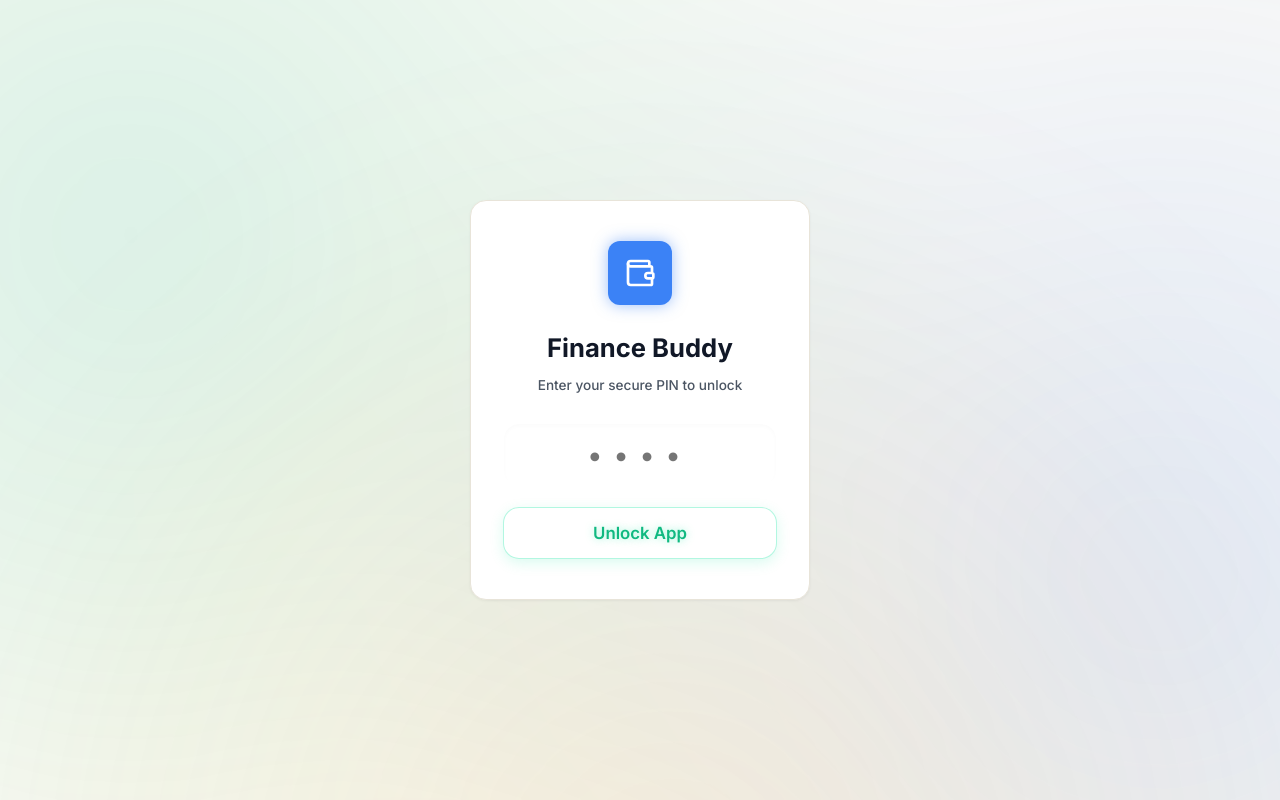
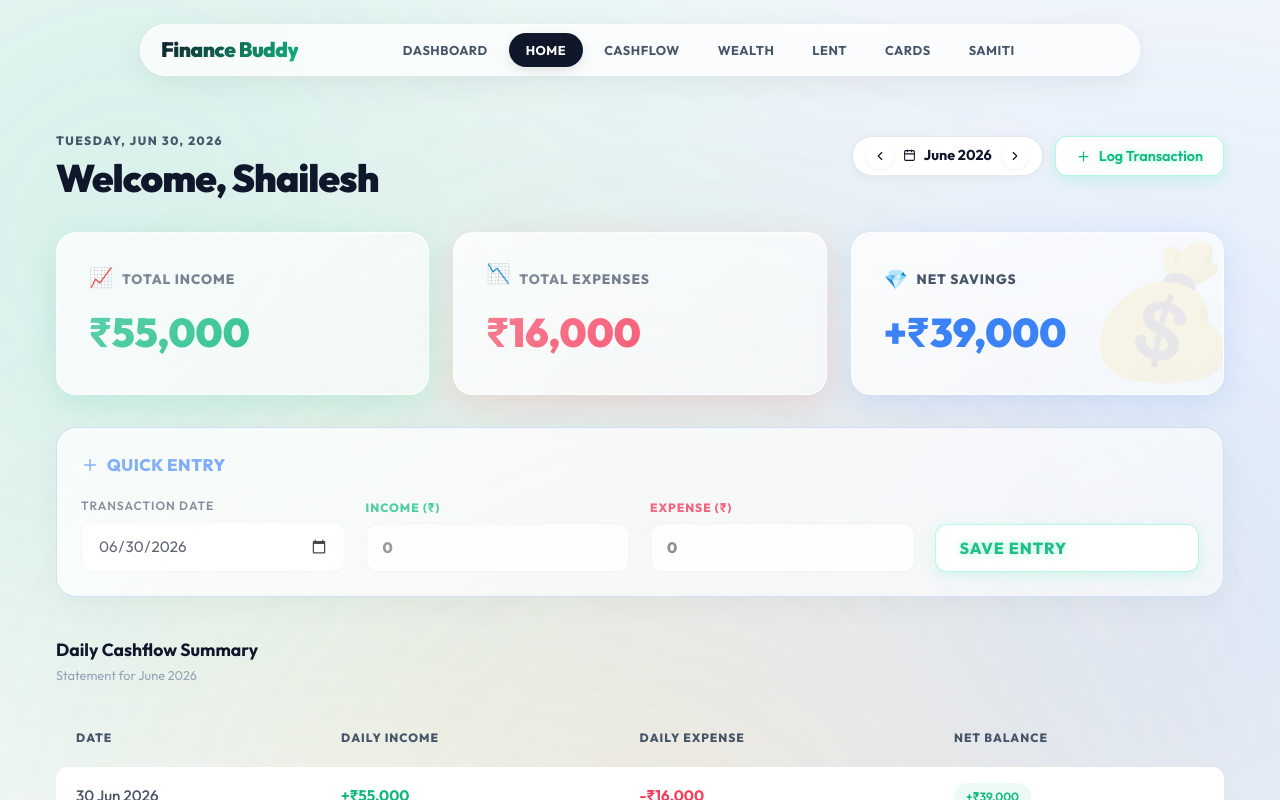
Before and after one commit to harsharyann/Khata, a React (Vite) app: page / in a window 1280 px wide. Built offline with nearby package versions, Linux system fonts and the light colour scheme.

Commit message:
feat: upgrade UI to premium light theme, add category tagging, and implement Samiti editing

```diff
--- a/src/App.jsx
+++ b/src/App.jsx
@@ -19,19 +19,38 @@ ChartJS.register(CategoryScale, LinearScale, BarElement, LineElement, PointEleme
 // ─────────────────────────────────────────────
 //   SEED DATA
 // ─────────────────────────────────────────────
-const DEFAULT_CASH = 0;
+const DEFAULT_CASH = 5000;
 
-const DUMMY_INCOMES = [];
+const INCOME_CATEGORIES = ['Salary', 'Business', 'Investment', 'Gifts', 'Others'];
+const EXPENSE_CATEGORIES = ['Food', 'Rent', 'Utilities', 'Entertainment', 'Shopping', 'Travel', 'Others'];
 
-const DUMMY_EXPENSES = [];
+const DUMMY_INCOMES = [
+  { id: 1, date: new Date().toISOString().split('T')[0], amount: 50000, category: 'Salary' },
+  { id: 2, date: new Date().toISOString().split('T')[0], amount: 5000, category: 'Investment' }
+];
 
-const DUMMY_BANKS = [];
+const DUMMY_EXPENSES = [
+  { id: 3, date: new Date().toISOString().split('T')[0], amount: 12000, category: 'Rent' },
+  { id: 4, date: new Date().toISOString().split('T')[0], amount: 2500, category: 'Food' },
+  { id: 5, date: new Date().toISOString().split('T')[0], amount: 1500, category: 'Travel' }
+];
 
-const DUMMY_CARDS = [];
+const DUMMY_BANKS = [
+  { id: 101, bankName: 'SBI', type: 'Savings', accountNumber: '1234', balance: 45000 },
+  { id: 102, bankName: 'HDFC', type: 'Salary', accountNumber: '5678', balance: 85000 }
+];
 
-const DUMMY_BORROWERS = [];
+const DUMMY_CARDS = [
+  { id: 201, bankName: 'ICICI', cardName: 'Amazon Pay', cardNumber: '9876', limit: 150000, outstanding: 24000 }
+];
 
-const DUMMY_SAMITIS = [];
+const DUMMY_BORROWERS = [
+  { id: 301, name: 'Rohan Sharma', principal: 10000, repaid: 2000, date: new Date().toISOString().split('T')[0] }
+];
+
+const DUMMY_SAMITIS = [
+  { id: 401, receiverName: 'Mohit Kumar', dailyAmount: 500, year: new Date().getFullYear(), month: new Date().getMonth() }
+];
 
 // ─────────────────────────────────────────────
 //   HELPERS
@@ -43,67 +62,7 @@ const fmtDate = (s) => new Date(s).toLocaleDateString('en-GB', { day: '2-digit',
 //   APP
 // ─────────────────────────────────────────────
 export default function App() {
-  const [isAuthenticated, setIsAuthenticated] = useState(() => sessionStorage.getItem('fi_auth') === 'true');
-  const [isUnlocking, setIsUnlocking] = useState(false);
-  const [pinInput, setPinInput] = useState('');
-  const [pinError, setPinError] = useState('');
   const [mobileMenuOpen, setMobileMenuOpen] = useState(false);
-
-  // DEFAULT PIN
-  const CORRECT_PIN = '1234';
-
-  const handleLogin = (e) => {
-    e.preventDefault();
-    if (pinInput === CORRECT_PIN) {
-      setIsUnlocking(true);
-      setTimeout(() => {
-        setIsAuthenticated(true);
-        sessionStorage.setItem('fi_auth', 'true');
-        setIsUnlocking(false);
-      }, 500);
-    } else {
-      setPinError('Incorrect PIN');
-      setPinInput('');
-    }
-  };
-
-  if (!isAuthenticated) {
-    return (
-      <div className="app-container" style={{ justifyContent: 'center', alignItems: 'center' }}>
-        <div className="panel" style={{ width: 340, padding: '2.5rem 2rem', textAlign: 'center', animation: 'slideUp 0.4s ease' }}>
-          <div className="brand-icon" style={{ margin: '0 auto 1.5rem', width: 64, height: 64 }}>
-            <Wallet size={32} />
-          </div>
-          <h2 style={{ marginBottom: '0.5rem', fontSize: '1.6rem', fontWeight: 900 }}>Finance Buddy</h2>
-          <p style={{ fontSize: '0.85rem', color: 'var(--text-secondary)', marginBottom: '1.75rem', fontWeight: 500 }}>Enter your secure PIN to unlock</p>
-
-          <form onSubmit={handleLogin}>
-            <div className="form-group" style={{ marginBottom: '1.25rem' }}>
-              <input
-                type="password"
-                placeholder="••••"
-                value={pinInput}
-                onChange={e => { setPinInput(e.target.value); setPinError(''); }}
-                autoFocus
-                style={{ textAlign: 'center', letterSpacing: '0.75rem', fontSize: '1.75rem', padding: '14px', borderRadius: '1rem' }}
-                maxLength={6}
-              />
-            </div>
-            {pinError && <div style={{ color: 'var(--red)', fontSize: '0.85rem', marginBottom: '1rem', fontWeight: 800 }}>{pinError}</div>}
-            <button type="submit" disabled={isUnlocking} className="btn btn-primary" style={{ width: '100%', justifyContent: 'center', height: '52px', fontSize: '1.05rem', borderRadius: '1rem', opacity: isUnlocking ? 0.7 : 1, transition: 'all 0.2s' }}>
-              {isUnlocking ? (
-                <>
-                  <Loader size={18} className="spin" style={{ marginRight: 8 }} />
-                  Unlocking...
-                </>
-              ) : 'Unlock App'}
-            </button>
-          </form>
-        </div>
-      </div>
-    );
-  }
-
   const [view, setView]         = useState('home');
   const [month, setMonth]       = useState(new Date());
 
@@ -126,9 +85,13 @@ export default function App() {
 
   // Modal state
   const [modal,   setModal]   = useState({ open: false, title: '', type: '', item: null });
+  const [quickType, setQuickType] = useState('expense');
   const [detail,  setDetail]  = useState({ open: false, item: null, type: '' });
 
-  const openModal  = (title, type, item = null) => setModal({ open: true, title, type, item });
+  const openModal  = (title, type, item = null) => {
+    if (type === 'quick-log') setQuickType('expense');
+    setModal({ open: true, title, type, item });
+  };
   const closeModal = () => setModal({ open: false, title: '', type: '', item: null });
   const openDetail = (item, type) => setDetail({ open: true, item, type });
   const closeDetail = () => setDetail({ open: false, item: null, type: '' });
@@ -231,6 +194,20 @@ export default function App() {
     datasets: [{
       data: [totalWealth, lentOut, ccDebt],
       backgroundColor: ['#3B82F6', '#10B981', '#EF4444'],
+      borderWidth: 0,
+      hoverOffset: 4
+    }]
+  };
+
+  const expenseCatBreakdown = EXPENSE_CATEGORIES.map(cat =>
+    curExp.filter(x => (x.category || 'Others') === cat).reduce((s, x) => s + x.amount, 0)
+  );
+
+  const expenseCatDoughnutData = {
+    labels: EXPENSE_CATEGORIES,
+    datasets: [{
+      data: expenseCatBreakdown,
+      backgroundColor: ['#F59E0B', '#EF4444', '#3B82F6', '#8B5CF6', '#EC4899', '#10B981', '#9CA3AF'],
       borderWidth: 0,
       hoverOffset: 4
     }]
@@ -362,11 +339,11 @@ export default function App() {
                   if (!date || (inc === 0 && exp === 0)) { alert('Enter a date and at least one amount.'); return; }
 
                   if (inc > 0) {
-                    setIncomes(p => [{ id: Date.now(), date, amount: inc }, ...p]);
+                    setIncomes(p => [{ id: Date.now(), date, amount: inc, category: 'Others' }, ...p]);
                     setCash(c => c + inc);
                   }
                   if (exp > 0) {
-                    setExpenses(p => [{ id: Date.now() + 1, date, amount: exp }, ...p]);
+                    setExpenses(p => [{ id: Date.now() + 1, date, amount: exp, category: 'Others' }, ...p]);
                     setCash(c => c - exp);
                   }
                   f.reset();
@@ -585,8 +562,11 @@ export default function App() {
                 <StatCard icon={<TrendingUp size={18}/>} color="blue" label="Net Cashflow" value={fmt(totInc - totExp)} valueColor={totInc - totExp >= 0 ? "blue" : "red"} />
               </div>
 
-              <div style={{ display: 'grid', gridTemplateColumns: '1fr 1fr', gap: '1.25rem' }}>
-                {/* INCOMES COLUMN */}
+              <div style={{ display: 'grid', gridTemplateColumns: '2fr 1fr', gap: '1.25rem' }} className="cashflow-grid">
+                {/* LEFT COLUMN: TABLES */}
+                <div style={{ display: 'flex', flexDirection: 'column', gap: '1.25rem' }}>
+
+                  {/* INCOMES TABLE */}
                   <div className="data-table-wrap" style={{ marginTop: 0 }}>
                     <div className="panel-header" style={{ background: 'transparent', borderBottom: '1px solid rgba(0,0,0,0.05)', padding: '1rem 1.25rem' }}>
                       <h3 style={{ color: 'var(--green)' }}>Recent Income</h3>
@@ -595,6 +575,7 @@ export default function App() {
                       <thead>
                         <tr>
                           <th>Date</th>
+                          <th>Category</th>
                           <th>Amount</th>
                           <th style={{ textAlign: 'right' }}>Actions</th>
                         </tr>
@@ -603,6 +584,7 @@ export default function App() {
                         {curInc.sort((a,b) => new Date(b.date) - new Date(a.date)).map(item => (
                           <tr key={item.id}>
                             <td style={{ color: 'var(--text-secondary)', fontWeight: 500 }}>{fmtDate(item.date)}</td>
+                            <td><span className="badge" style={{ background: 'var(--green-bg)', color: 'var(--green)', padding: '2px 8px', borderRadius: 4, fontSize: '0.75rem', fontWeight: 600 }}>{item.category || 'Others'}</span></td>
                             <td style={{ fontWeight: 700, color: 'var(--green)' }}>+{fmt(item.amount)}</td>
                             <td style={{ textAlign: 'right' }}>
                               <div className="action-btns" style={{ justifyContent: 'flex-end' }}>
@@ -620,12 +602,12 @@ export default function App() {
                             </td>
                           </tr>
                         ))}
-                      {curInc.length === 0 && <tr><td colSpan="3" className="empty-state">No income this month</td></tr>}
+                        {curInc.length === 0 && <tr><td colSpan="4" className="empty-state">No income this month</td></tr>}
                       </tbody>
                     </table>
                   </div>
 
-                {/* EXPENSES COLUMN */}
+                  {/* EXPENSES TABLE */}
                   <div className="data-table-wrap" style={{ marginTop: 0 }}>
                     <div className="panel-header" style={{ background: 'transparent', borderBottom: '1px solid rgba(0,0,0,0.05)', padding: '1rem 1.25rem' }}>
                       <h3 style={{ color: 'var(--red)' }}>Recent Expenses</h3>
@@ -634,6 +616,7 @@ export default function App() {
                       <thead>
                         <tr>
                           <th>Date</th>
+                          <th>Category</th>
                           <th>Amount</th>
                           <th style={{ textAlign: 'right' }}>Actions</th>
                         </tr>
@@ -642,6 +625,7 @@ export default function App() {
                         {curExp.sort((a,b) => new Date(b.date) - new Date(a.date)).map(item => (
                           <tr key={item.id}>
                             <td style={{ color: 'var(--text-secondary)', fontWeight: 500 }}>{fmtDate(item.date)}</td>
+                            <td><span className="badge" style={{ background: 'var(--red-bg)', color: 'var(--red)', padding: '2px 8px', borderRadius: 4, fontSize: '0.75rem', fontWeight: 600 }}>{item.category || 'Others'}</span></td>
                             <td style={{ fontWeight: 700, color: 'var(--red)' }}>-{fmt(item.amount)}</td>
                             <td style={{ textAlign: 'right' }}>
                               <div className="action-btns" style={{ justifyContent: 'flex-end' }}>
@@ -659,10 +643,28 @@ export default function App() {
                             </td>
                           </tr>
                         ))}
-                      {curExp.length === 0 && <tr><td colSpan="3" className="empty-state">No expenses this month</td></tr>}
+                        {curExp.length === 0 && <tr><td colSpan="4" className="empty-state">No expenses this month</td></tr>}
                       </tbody>
                     </table>
                   </div>
+
+                </div>
+
+                {/* RIGHT COLUMN: CATEGORY CHART */}
+                <div className="cred-card" style={{ padding: 0, height: 'fit-content' }}>
+                  <div className="panel-header" style={{ background: 'transparent', borderBottom: '1px solid var(--border)' }}>
+                    <PieChart size={16} style={{ color: 'var(--red)' }}/>
+                    <h3>Expense Breakdown</h3>
+                  </div>
+                  <div className="panel-body" style={{ height: 260, display: 'flex', alignItems: 'center', justifyContent: 'center', padding: '1rem' }}>
+                    {totExp > 0 ? (
+                      <Doughnut data={expenseCatDoughnutData} options={doughnutOpts}/>
+                    ) : (
+                      <div className="empty-state">No expenses recorded for breakdown</div>
+                    )}
+                  </div>
+                </div>
+
               </div>
             </div>
           )}
@@ -951,6 +953,10 @@ export default function App() {
                       </div>
 
                       <div style={{ display: 'flex', gap: 8 }}>
+                        <button className="btn btn-ghost" style={{ height: '40px', padding: '0 16px', color: 'var(--text-primary)', border: '1px solid var(--border-strong)' }}
+                          onClick={() => openModal('Edit Samiti', 'samiti', s)}>
+                          <Edit3 size={16}/>
+                        </button>
                         <button className="btn btn-danger" style={{ height: '40px', padding: '0 16px' }}
                           onClick={() => { if (confirm(`Delete Samiti for ${s.receiverName}?`)) setSamitis(p => p.filter(x => x.id !== s.id)); }}>
                           <Trash2 size={16}/>
@@ -984,13 +990,13 @@ export default function App() {
                 <form className="form-grid" onSubmit={e => {
                   e.preventDefault();
                   const f = e.target;
-                  const date = f.date.value, amount = parseFloat(f.amount.value) || 0, type = f.type.value;
+                  const date = f.date.value, amount = parseFloat(f.amount.value) || 0, type = f.type.value, category = f.category.value;
                   if (!date || amount <= 0) { alert('Enter a date and amount.'); return; }
                   if (type === 'income') {
-                    setIncomes(p => [...p, { id: Date.now(), date, amount }]);
+                    setIncomes(p => [...p, { id: Date.now(), date, amount, category }]);
                     setCash(c => c + amount);
                   } else {
-                    setExpenses(p => [...p, { id: Date.now(), date, amount }]);
+                    setExpenses(p => [...p, { id: Date.now(), date, amount, category }]);
                     setCash(c => c - amount);
                   }
                   closeModal();
@@ -1002,6 +1008,7 @@ export default function App() {
                   <div className="form-group">
                     <label>Type</label>
                     <select name="type" onChange={e => {
+                      setQuickType(e.target.value);
                       const input = e.target.form.amount;
                       input.style.color = e.target.value === 'income' ? 'var(--green)' : 'var(--red)';
                     }}>
@@ -1010,6 +1017,14 @@ export default function App() {
                     </select>
                   </div>
                   <div className="form-group">
+                    <label>Category</label>
+                    <select name="category">
+                      {(quickType === 'income' ? INCOME_CATEGORIES : EXPENSE_CATEGORIES).map(cat => (
+                        <option key={cat}>{cat}</option>
+                      ))}
+                    </select>
+                  </div>
+                  <div className="form-group full">
                     <label>Amount (₹)</label>
                     <input name="amount" type="number" placeholder="0" min="1" required style={{ color: 'var(--red)', fontWeight: 'bold' }}/>
                   </div>
@@ -1022,14 +1037,14 @@ export default function App() {
                 <form className="form-grid" onSubmit={e => {
                   e.preventDefault();
                   const f = e.target;
-                  const date = f.date.value, amount = parseFloat(f.amount.value) || 0;
+                  const date = f.date.value, amount = parseFloat(f.amount.value) || 0, category = f.category.value;
                   if (!date || amount <= 0) return;
                   const isInc = modal.type === 'income';
                   const setter = isInc ? setIncomes : setExpenses;
                   if (modal.item) {
-                    setter(p => p.map(x => x.id === modal.item.id ? { ...x, date, amount } : x));
+                    setter(p => p.map(x => x.id === modal.item.id ? { ...x, date, amount, category } : x));
                   } else {
-                    setter(p => [...p, { id: Date.now(), date, amount }]);
+                    setter(p => [...p, { id: Date.now(), date, amount, category }]);
                   }
                   closeModal();
                   closeDetail();
@@ -1039,6 +1054,14 @@ export default function App() {
                     <input name="date" type="date" required defaultValue={modal.item?.date ?? new Date().toISOString().split('T')[0]}/>
                   </div>
                   <div className="form-group">
+                    <label>Category</label>
+                    <select name="category" defaultValue={modal.item?.category || 'Others'}>
+                      {(modal.type === 'income' ? INCOME_CATEGORIES : EXPENSE_CATEGORIES).map(cat => (
+                        <option key={cat}>{cat}</option>
+                      ))}
+                    </select>
+                  </div>
+                  <div className="form-group full">
                     <label>Amount (₹)</label>
                     <input name="amount" type="number" required placeholder="0" min="1" defaultValue={modal.item?.amount ?? ''} style={{ color: modal.type === 'income' ? 'var(--green)' : 'var(--red)', fontWeight: 'bold' }}/>
                   </div>
@@ -1162,19 +1185,23 @@ export default function App() {
                   const f = e.target;
                   const name = f.name.value, amt = parseFloat(f.amt.value) || 0;
                   if (name && amt > 0) {
+                    if (modal.item) {
+                      setSamitis(p => p.map(s => s.id === modal.item.id ? { ...s, receiverName: name, dailyAmount: amt } : s));
+                    } else {
                       setSamitis(p => [...p, { id: Date.now(), receiverName: name, dailyAmount: amt, year: month.getFullYear(), month: month.getMonth() }]);
+                    }
                     closeModal();
                   }
                 }}>
                   <div className="form-group">
                     <label>Receiver Name</label>
-                    <input name="name" type="text" required placeholder="e.g. Rajesh Bhai"/>
+                    <input name="name" type="text" required placeholder="e.g. Rajesh Bhai" defaultValue={modal.item?.receiverName || ''}/>
                   </div>
                   <div className="form-group">
                     <label>Daily Deposit (₹)</label>
-                    <input name="amt" type="number" required placeholder="e.g. 500" min="1"/>
+                    <input name="amt" type="number" required placeholder="e.g. 500" min="1" defaultValue={modal.item?.dailyAmount || ''}/>
                   </div>
-                  <button type="submit" className="btn btn-primary">Add Samiti</button>
+                  <button type="submit" className="btn btn-primary">{modal.item ? 'Update Samiti' : 'Add Samiti'}</button>
                 </form>
               )}
 
--- a/src/index.css
+++ b/src/index.css
@@ -6,55 +6,55 @@
 
 :root {
   /* Brand / Accent */
-  --accent:        #111827;
-  --accent-soft:   rgba(17, 24, 39, 0.05);
-  --accent-mid:    rgba(17, 24, 39, 0.1);
+  --accent:        #4F46E5;
+  --accent-soft:   rgba(79, 70, 229, 0.05);
+  --accent-mid:    rgba(79, 70, 229, 0.1);
 
   /* Solid Backgrounds - Premium Light */
-  --bg-base:       #F7F5F0;
+  --bg-base:       #F8FAFC;
   --bg-card:       #FFFFFF;
-  --bg-surface:    #FDFBF7;
-  --bg-hover:      #F2EFE9;
+  --bg-surface:    #FFFFFF;
+  --bg-hover:      #F1F5F9;
   --bg-sidebar:    #FFFFFF;
 
   /* Semantic Colors - Vibrant */
   --green:         #10B981;
-  --green-bg:      rgba(16, 185, 129, 0.15);
-  --red:           #EF4444;
-  --red-bg:        rgba(239, 68, 68, 0.1);
+  --green-bg:      rgba(16, 185, 129, 0.08);
+  --red:           #F43F5E;
+  --red-bg:        rgba(244, 63, 94, 0.08);
   --amber:         #F59E0B;
-  --amber-bg:      rgba(245, 158, 11, 0.1);
+  --amber-bg:      rgba(245, 158, 11, 0.08);
   --blue:          #3B82F6;
-  --blue-bg:       rgba(59, 130, 246, 0.1);
+  --blue-bg:       rgba(59, 130, 246, 0.08);
   --purple:        #8B5CF6;
-  --purple-bg:     rgba(139, 92, 246, 0.1);
+  --purple-bg:     rgba(139, 92, 246, 0.08);
 
   /* Typography - Light Mode */
-  --text-primary:   #111827;
-  --text-secondary: #4B5563;
-  --text-muted:     #9CA3AF;
+  --text-primary:   #0F172A;
+  --text-secondary: #475569;
+  --text-muted:     #94A3B8;
   --text-inverse:   #FFFFFF;
 
   /* Crisp Borders - Subtle */
-  --border:        #E8E4D9;
-  --border-strong: #DCD6C8;
+  --border:        #E2E8F0;
+  --border-strong: #CBD5E1;
 
   /* Shadows — Soft Premium SaaS */
-  --shadow-xs: 0 1px 2px 0 rgba(0, 0, 0, 0.02);
-  --shadow-sm: 0 1px 3px 0 rgba(0, 0, 0, 0.05), 0 1px 2px -1px rgba(0, 0, 0, 0.03);
-  --shadow-md: 0 4px 6px -1px rgba(0, 0, 0, 0.05), 0 2px 4px -2px rgba(0, 0, 0, 0.03);
-  --shadow-lg: 0 10px 15px -3px rgba(0, 0, 0, 0.05), 0 4px 6px -4px rgba(0, 0, 0, 0.025);
-  --shadow-xl: 0 20px 25px -5px rgba(0, 0, 0, 0.05), 0 8px 10px -6px rgba(0, 0, 0, 0.01);
+  --shadow-xs: 0 1px 2px 0 rgba(15, 23, 42, 0.02);
+  --shadow-sm: 0 2px 8px 0 rgba(15, 23, 42, 0.04);
+  --shadow-md: 0 4px 20px -2px rgba(15, 23, 42, 0.05), 0 2px 8px -1px rgba(15, 23, 42, 0.03);
+  --shadow-lg: 0 12px 30px -4px rgba(15, 23, 42, 0.06), 0 4px 12px -2px rgba(15, 23, 42, 0.04);
+  --shadow-xl: 0 24px 48px -6px rgba(15, 23, 42, 0.08);
 
   /* Radii */
   --r-sm:  8px;
   --r-md:  12px;
   --r-lg:  16px;
-  --r-xl:  24px;
-  --r-2xl: 32px;
+  --r-xl:  20px;
+  --r-2xl: 28px;
 
   /* Font */
-  --font: 'Inter', -apple-system, BlinkMacSystemFont, sans-serif;
+  --font: 'Outfit', 'Inter', -apple-system, sans-serif;
 
   /* Transitions */
   --ease: cubic-bezier(0.4, 0, 0.2, 1);
@@ -71,7 +71,7 @@ html { scroll-behavior: smooth; }
 
 body {
   font-family: var(--font);
-  background-color: #FDFBF7;
+  background-color: var(--bg-base);
   color: var(--text-primary);
   line-height: 1.5;
   -webkit-font-smoothing: antialiased;
```
Lines whose indentation alone changed are shown as unchanged.
